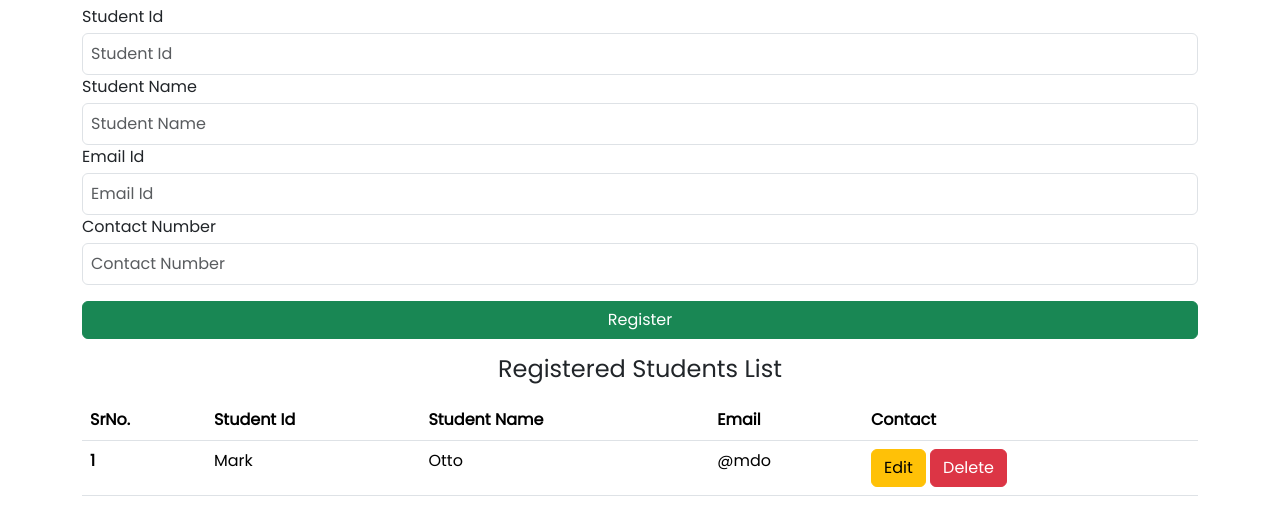
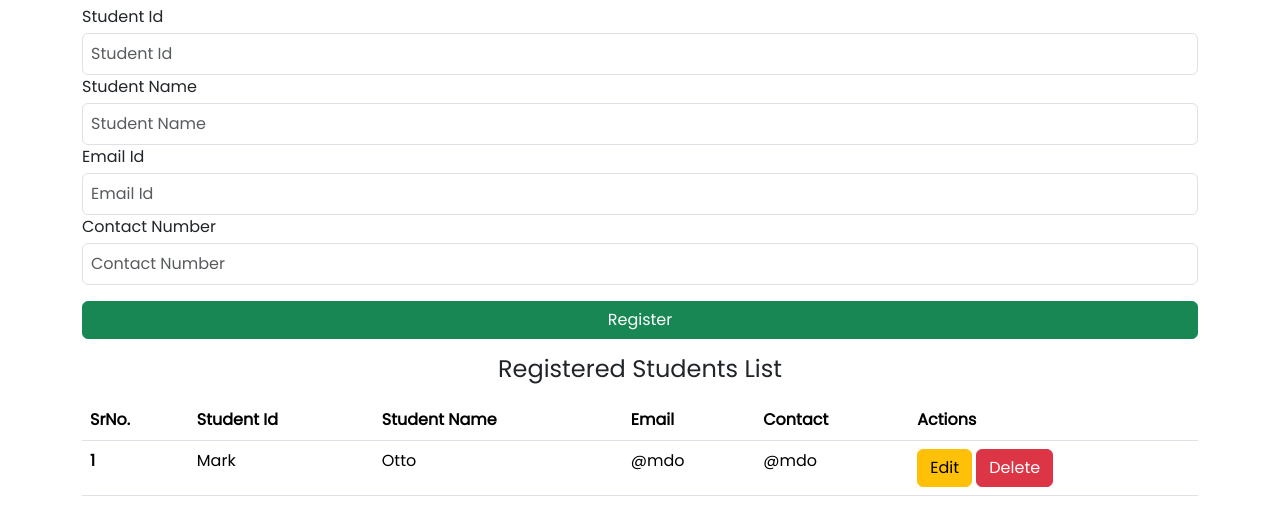
Before and after one commit to aadarshraj02/Student-Registration-System, a plain HTML site: page index.html in a window 1280 px wide. Shown: the part 102-628 px from the top of the page. Drawn offline with nearby package versions, Linux system fonts and the light colour scheme.

Commit message:
added a table head for action buttons

```diff
--- a/index.html
+++ b/index.html
@@ -75,6 +75,7 @@
               <th scope="col">Student Name</th>
               <th scope="col">Email</th>
               <th scope="col">Contact</th>
+              <th scope="col">Actions</th>
             </tr>
           </thead>
           <tbody>
@@ -82,6 +83,7 @@
               <th scope="row">1</th>
               <td>Mark</td>
               <td>Otto</td>
+              <td>@mdo</td>
               <td>@mdo</td>
               <td>
                 <button class="btn btn-warning">Edit</button>
```
